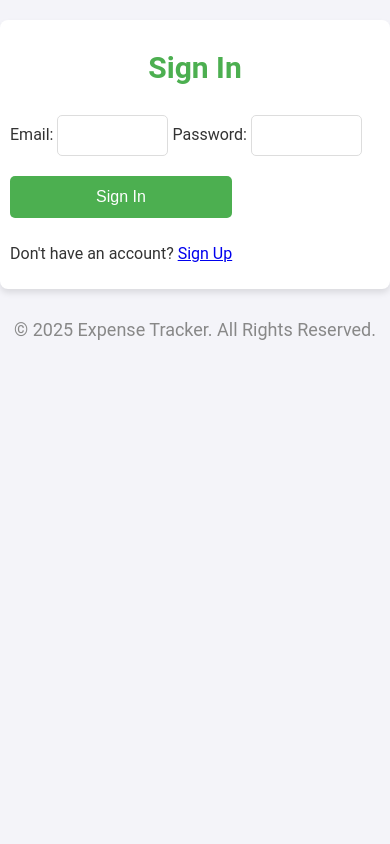
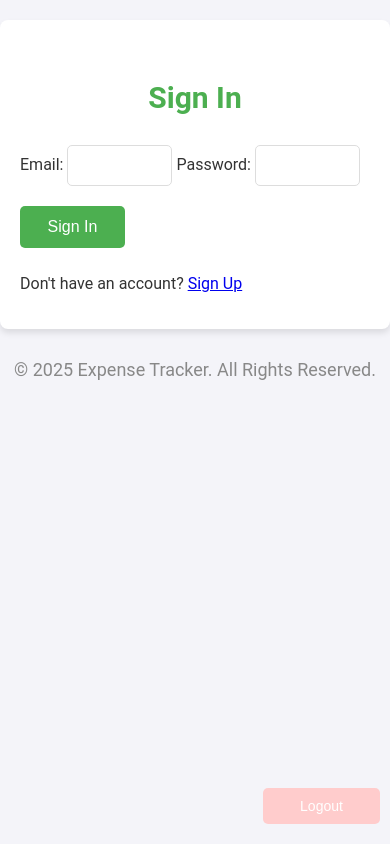
Before and after one commit to Drkimogad/KG-Expense-Tracker, a plain HTML site: page index.html in a window 390 px wide. Drawn offline with Linux system fonts and the light colour scheme.

Commit message:
Update styles.css

```diff
--- a/styles.css
+++ b/styles.css
@@ -8,6 +8,7 @@ body {
 }
 
 /* Styling for the Logout Button */
+/* Ensure the logout button is initially visible or toggle visibility with JS */
 #logout-btn {
     position: fixed;
     background-color: #ffcccc; /* Light red background */
@@ -18,8 +19,10 @@ body {
     border: none;
     cursor: pointer;
     z-index: 1000; /* Ensure it stays on top */
-    display: none; /* Hidden by default */
+    bottom: 20px;
+    right: 20px; /* Position in bottom-right corner */
     transition: background-color 0.3s, opacity 0.3s;
+    opacity: 1; /* Ensure the button is visible */
 }
 
 /* Hover effect */
@@ -27,11 +30,6 @@ body {
     background-color: #ff9999; /* Darker red on hover */
 }
 
-/* Bottom-right corner */
-#logout-btn.bottom-right {
-    bottom: 20px;
-    right: 20px;
-}
 #expense-container {
     max-width: 900px;
     margin: 20px auto;
@@ -98,20 +96,11 @@ footer {
     padding-top: 40px; /* Space for the logout button */
 }
 
-/* Responsive Design */
+/* Responsive Design Adjustments */
 @media (max-width: 768px) {
-    /* For smaller screens */
     #logout-btn {
-        top: 10px; /* Adjust top position */
+        font-size: 14px; /* Smaller text */
+        bottom: 10px; /* Adjust bottom position */
         right: 10px; /* Adjust right position */
-        font-size: 14px; /* Smaller text */
-    }
-
-    #expense-container {
-        padding: 10px; /* Reduce padding on small screens */
-    }
-
-    button {
-        width: 60%; /* Make buttons full-width */
     }
 }
```
